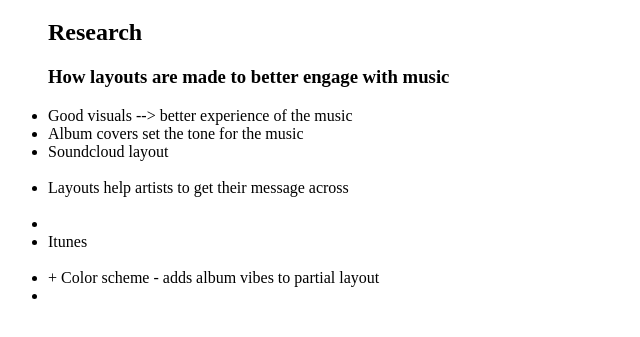
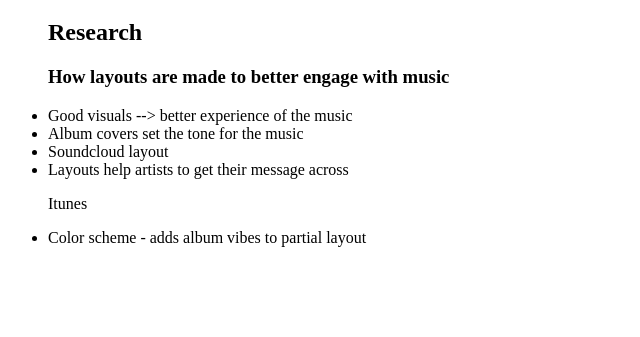
Before and after one commit to juhyunie/juhyunie.github.io, a plain HTML site: page Studio.html in a window 1280 px wide. Shown: the part 61-398 px from the top of the page, without its empty margins (0-640 px from the left). Drawn offline with Linux system fonts and the light colour scheme.

Commit message:
initial commit

```diff
--- a/Studio.html
+++ b/Studio.html
@@ -11,10 +11,9 @@
 		<li>Good visuals --> better experience of the music</li>
 		<li>Album covers set the tone for the music</li>
 		<li>Soundcloud layout</li>
-		&nbsp;&nbsp;&nbsp;&nbsp;<li>Layouts help artists to get their message across</li>
-		&nbsp;&nbsp;&nbsp;&nbsp;<li></li>
-		<li>Itunes </li>
-		&nbsp;&nbsp;&nbsp;&nbsp;<li>+ Color scheme - adds album vibes to partial layout</li>
-		<li></li>
+		<li>Layouts help artists to get their message across</li>
+		<p>Itunes </p>
+		<li>Color scheme - adds album vibes to partial layout</li>
+
 	</ul>
 </body>
```
